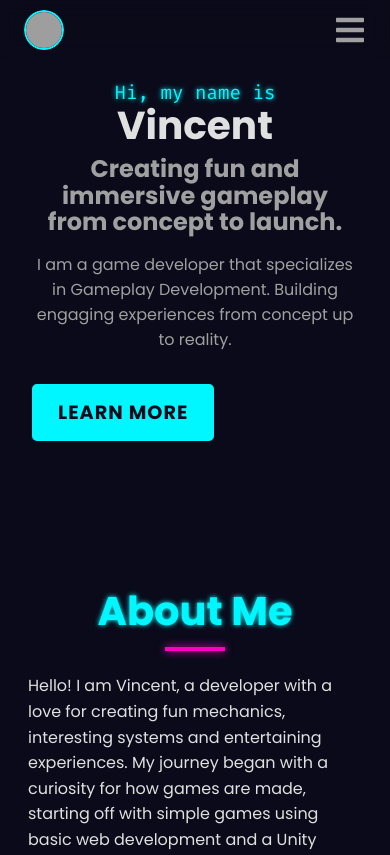
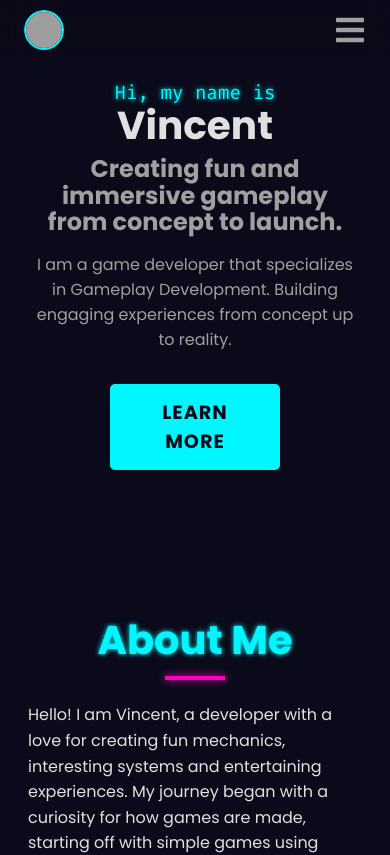
Before and after one commit to VincentvBruggen/vincentvbruggen.github.io, a React (Vite) app: page / in a window 390 px wide. Shown: the top 855 px of the page. Built offline with nearby package versions, Linux system fonts and the light colour scheme; grey boxes are pictures that could not be loaded.

Commit message:
centered learn more button on mobile

```diff
--- a/src/App.tsx
+++ b/src/App.tsx
@@ -403,9 +403,12 @@ const CTAButton = styled.a`
     text-shadow: 0 0 10px ${({ theme }) => theme.colors.primary};
   }
 
-    //@media (max-width: 600px) {
-    //    align-self: center;
-    //}
+    @media (max-width: 600px) {
+        display: block;
+        margin-left: 20vw;
+        margin-right: 20vw;
+        text-align: center;
+    }
 `;
 
 const SectionTitle = styled.h2`
```
